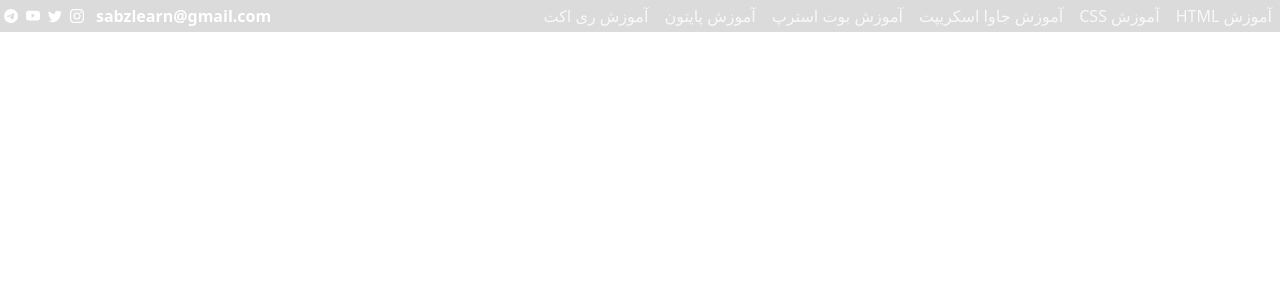
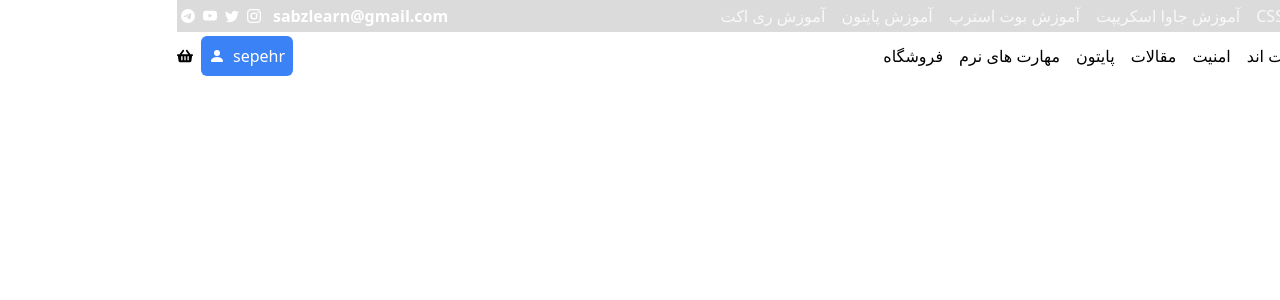
Before and after one commit to dosepehr/sabzlearn-clone, a React (Create React App) app: page / in a window 1280 px wide. Shown: the top 300 px of the page. Built offline with nearby package versions, Linux system fonts and the light colour scheme.

Commit message:
make Navbar component

```diff
--- /dev/null
+++ b/src/components/Navbar.jsx
@@ -0,0 +1,31 @@
+import { navbarData } from '../constants/navbarData';
+import { FaShoppingBasket } from 'react-icons/fa';
+import { BsFillPersonFill } from 'react-icons/bs';
+const Navbar = () => {
+    return (
+        <div className='items-center justify-between container mx-auto 2xl:px-40 py-1 flex'>
+            {/* TODO make ham menu and its button */}
+            {/* TODO edit width lg */}
+            <p className='lg:hidden' >ham menu button</p>
+            <div className='flex items-center'>
+                <img src='/images/logo.png' alt='' className='h-10 mx-9'/>
+                <div className='hidden lg:flex'>
+                    {navbarData.map((link) => (
+                        <p key={link.id} className='mx-2' >{link.title}</p>
+                    ))}
+                </div>
+            </div>
+            <div className='flex items-center '>
+                <div className='flex items-center p-2 bg-blue-500 text-white rounded-md'>
+                    <p className='ml-2 hidden lg:block'>sepehr</p>
+                    <BsFillPersonFill />
+                </div>
+                <div className='mr-2'>
+                    <FaShoppingBasket />
+                </div>
+            </div>
+        </div>
+    );
+};
+
+export default Navbar;
--- a/src/components/Topbar.jsx
+++ b/src/components/Topbar.jsx
@@ -2,6 +2,7 @@ import { topbarLinks, topbarIcons } from '../constants/topbarData';
 const Topbar = () => {
     return (
         <div className='bg-[#00000024]'>
+            {/* TODO edit width lg */}
             <div className='lg:flex items-center justify-between container mx-auto 2xl:px-40 py-1 hidden'>
                 <div className='flex'>
                     {topbarLinks.map((link) => (
@@ -19,7 +20,9 @@ const Topbar = () => {
                     </p>
                     {/* TODO make links tooltip */}
                     {topbarIcons.map((icon) => (
-                        <span className='mx-1 text-white text-sm '>{icon.icon}</span>
+                        <span className='mx-1 text-white text-sm '>
+                            {icon.icon}
+                        </span>
                     ))}
                 </div>
             </div>
--- a/src/components/index.js
+++ b/src/components/index.js
@@ -1 +1,2 @@
 export {default as Topbar} from './Topbar'
+export {default as Navbar} from './Navbar'
--- /dev/null
+++ b/src/constants/navbarData.js
@@ -0,0 +1,8 @@
+export const navbarData = [
+    { id: 1, title: 'فرانت اند', href: '' },
+    { id: 2, title: 'امنیت', href: '' },
+    { id: 3, title: 'مقالات', href: '' },
+    { id: 4, title: 'پایتون', href: '' },
+    { id: 5, title: 'مهارت های نرم', href: '' },
+    { id: 6, title: 'فروشگاه', href: '' },
+];
--- a/src/constants/topbarData.js
+++ b/src/constants/topbarData.js
@@ -1,15 +1,15 @@
-import { BsTelegram ,BsYoutube,BsTwitter,BsInstagram} from 'react-icons/bs';
+import { BsTelegram, BsYoutube, BsTwitter, BsInstagram } from 'react-icons/bs';
 export const topbarLinks = [
-    { id: 6, title: 'آموزش HTML', href: '' },
-    { id: 5, title: 'آموزش CSS', href: '' },
-    { id: 4, title: 'آموزش جاوا اسکریپت', href: '' },
-    { id: 3, title: 'آموزش بوت استرپ', href: '' },
-    { id: 2, title: 'آموزش پایتون', href: '' },
-    { id: 1, title: 'آموزش ری اکت', href: '' },
+    { id: 1, title: 'آموزش HTML', href: '' },
+    { id: 2, title: 'آموزش CSS', href: '' },
+    { id: 3, title: 'آموزش جاوا اسکریپت', href: '' },
+    { id: 4, title: 'آموزش بوت استرپ', href: '' },
+    { id: 5, title: 'آموزش پایتون', href: '' },
+    { id: 6, title: 'آموزش ری اکت', href: '' },
 ];
 export const topbarIcons = [
-    { id: 4, icon: <BsInstagram />, tooltip: 'اینستاگرام' },
+    { id: 1, icon: <BsInstagram />, tooltip: 'اینستاگرام' },
     { id: 2, icon: <BsTwitter />, tooltip: 'توییتر' },
     { id: 3, icon: <BsYoutube />, tooltip: 'یوتیوب' },
-    { id: 1, icon: <BsTelegram />, tooltip: 'تلگرام' },
+    { id: 4, icon: <BsTelegram />, tooltip: 'تلگرام' },
 ];
--- a/src/pages/MainPage.jsx
+++ b/src/pages/MainPage.jsx
@@ -1,8 +1,9 @@
-import { Topbar } from '../components';
+import { Topbar, Navbar } from '../components';
 const MainPage = () => {
     return (
         <div>
             <Topbar />
+            <Navbar />
         </div>
     );
 };
```
Also changed, not shown: public/images/logo.png (added).
